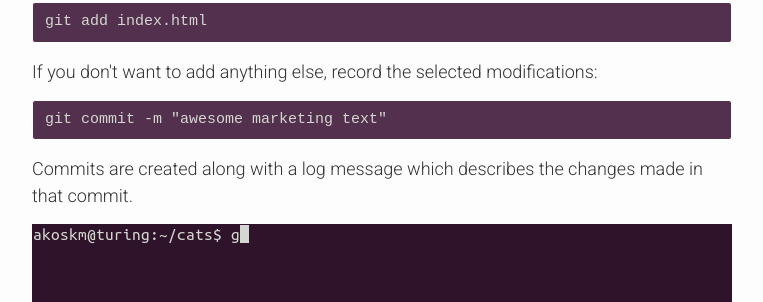
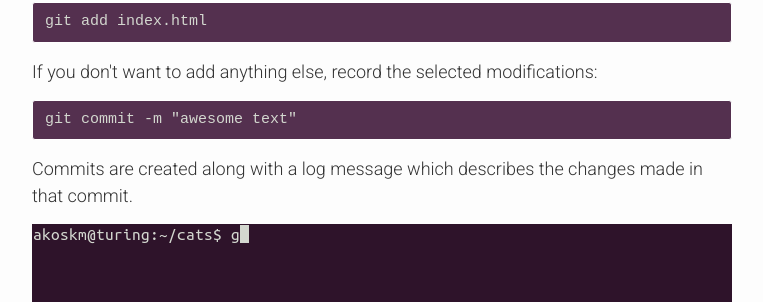
Before and after one commit to akoskm/gitforcats, a Jekyll site: the page built from index.html, in a window 1280 px wide and 900 px high, scrolled down 1197 px. Shown: the part 149-451 px from the top of the window, without its empty margins (258-1021 px from the left). Built offline with Jekyll 4.4.1, drawn with Linux system fonts in a browser that asks for light colours; nearby versions of some CDN libraries.

Commit message:
Update index.html

```diff
--- a/index.html
+++ b/index.html
@@ -56,7 +56,7 @@ cd cats</pre>
   <pre>git add index.html</pre>
 
   <p>If you don't want to add anything else, record the selected modifications:</p>
-  <pre>git commit -m "awesome marketing text"</pre>
+  <pre>git commit -m "awesome text"</pre>
 
   <div class="details">
     <p>Commits are created along with a log message which describes the changes made in that commit.</p>
```
